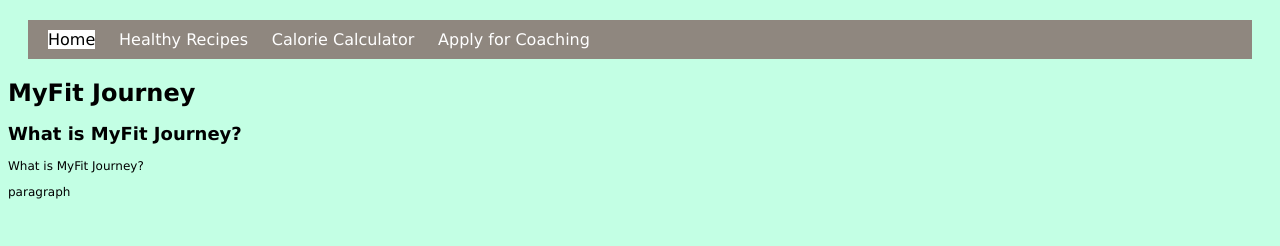
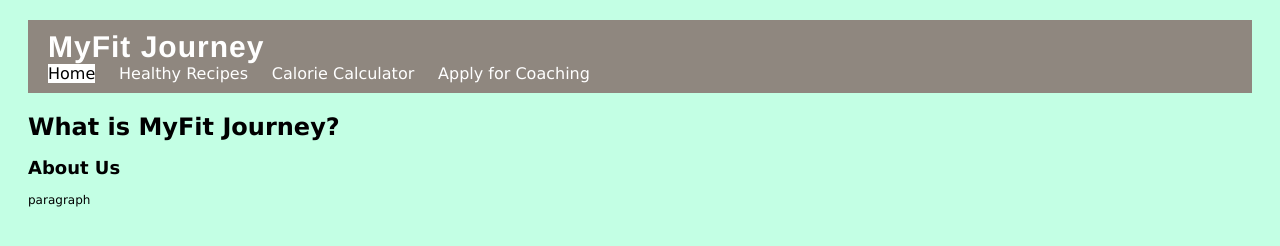
Before and after one commit to kirry-J279916/MyFit-Journey, a plain HTML site: page index.html in a window 1280 px wide. Drawn offline with Linux system fonts and the light colour scheme.

Commit message:
add remaining pages, header styling, and working navigation links

```diff
--- a/css/newform.css
+++ b/css/newform.css
@@ -77,16 +77,25 @@ span.error{
 
 
 
-/* === Navigation === */
-.topNavigation {
+/* === Header + Navigation === */
+.headerNavigation {
   background-color: #8f877f;
   overflow: hidden;
   padding: 10px;
   margin: 20px;
 }
 
+.headerNavigation #brandName {
+	color: white;
+	font-family:'Franklin Gothic Medium', 'Arial Narrow', Arial, sans-serif;
+	text-decoration: none;
+	letter-spacing: 1px;
+	font-weight: bold;
+	font-size: 30px;
+}
+
 /* link style */
-.topNavigation a {
+.headerNavigation a {
   color: white;
   text-align: center;
   margin: 10px;
@@ -95,13 +104,21 @@ span.error{
 }
 
 /* link hover */
-.topNavigation a:hover {
+.headerNavigation a:hover {
   background-color: white;
   color: black;
 }
 
 /* active link */
-.topNavigation a.active {
+.headerNavigation a.active {
   background-color: white;
   color: black;
 }
+
+
+
+
+/* === Main Text === */
+#mainText {
+	margin: 20px;
+}
--- a/index.html
+++ b/index.html
@@ -7,16 +7,23 @@
     <link rel="stylesheet" href="css/newform.css">
 </head>
 <body>
-    <nav class="topNavigation">
+    <header class="headerNavigation">
+        <a id="brandName" href="index.html">MyFit Journey</a>
+
+        <nav >
             <a class="active" href="index.html">Home</a>
   	        <a href="recipes.html">Healthy Recipes</a>
   	        <a href="calculator.html">Calorie Calculator</a>
   	        <a href="register.html">Apply for Coaching</a>
         </nav>
+    </header>
 
-    <h1>MyFit Journey</h1>
-    <h2>What is MyFit Journey?</h2>
-    <p>What is MyFit Journey?</p>
+    <main id="mainText">
+        <h1>What is MyFit Journey?</h1>
+        <h2>About Us</h2>
         <p>paragraph</p>
+
+    </main>
+
 </body>
 </html>
```
Also changed, not shown: calculator.html (added, +28 -0 lines), recipes.html (added, +28 -0 lines), register.html (+10 -6 lines). Lines whose indentation alone changed are shown as unchanged.
